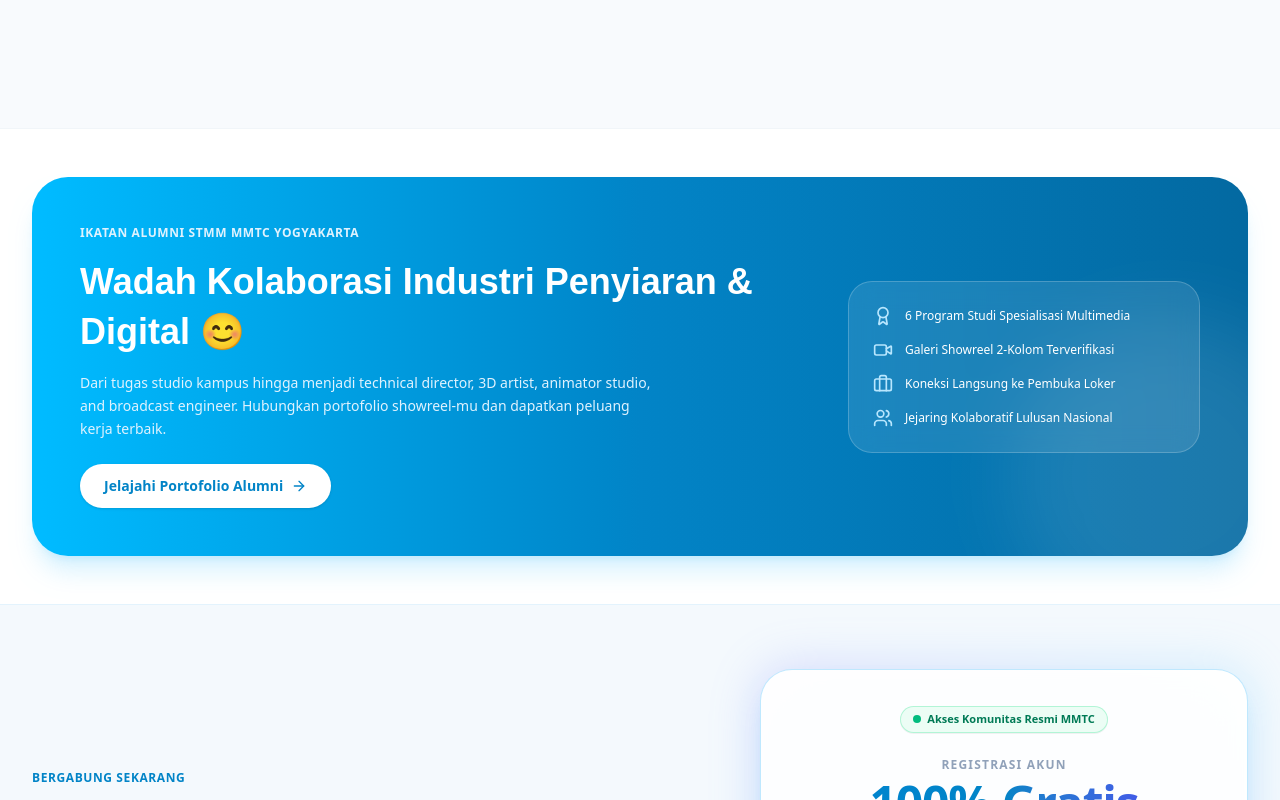
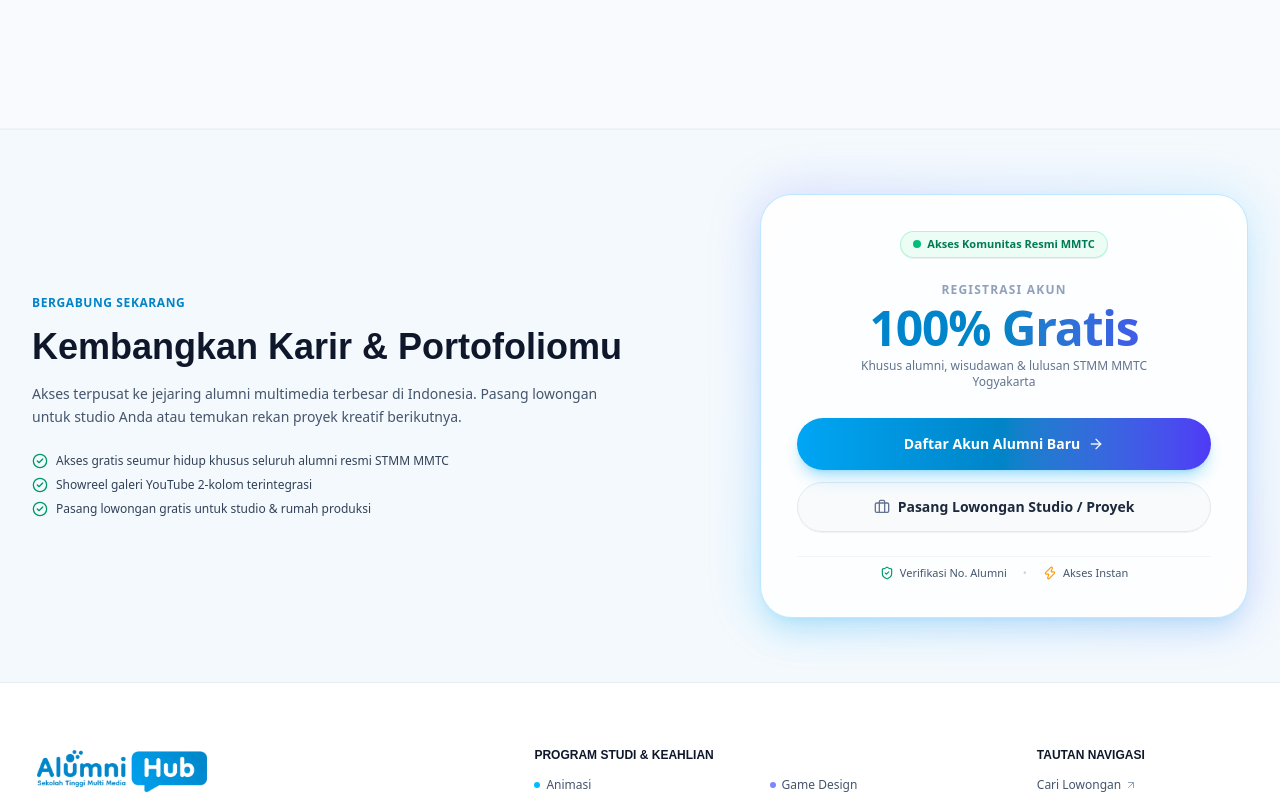
Before and after one commit to farhanditof-max/WebsiteAlumniSTMM, a Next.js app: page / in a window 1280 px wide. Shown: the part 1620-2420 px from the top of the page. Built offline with nearby package versions, Linux system fonts and the light colour scheme; no server answers.

Commit message:
chore(ui): remove spotlight banner section Wadah Kolaborasi Industri Penyiaran & Digital

```diff
--- a/src/app/page.tsx
+++ b/src/app/page.tsx
@@ -558,65 +558,6 @@
         </div>
       </section>
 
-      {/* SPOTLIGHT BANNER: WITH SCROLLREVEAL */}
-      <section className="py-12 bg-white">
-        <div className="max-w-7xl mx-auto px-4 sm:px-6 lg:px-8">
-          <ScrollReveal direction="up" delayMs={80} durationMs={750}>
-            <div className="bg-gradient-to-r from-sky-400 via-[#0284c7] to-[#0369a1] rounded-[36px] p-8 sm:p-12 text-white shadow-xl shadow-sky-500/15 relative overflow-hidden">
-
-              {/* Background glowing rings */}
-              <div className="absolute -right-20 -bottom-20 w-80 h-80 rounded-full bg-white/10 blur-2xl pointer-events-none" />
-
-              <div className="grid grid-cols-1 lg:grid-cols-12 gap-8 items-center">
-
-                {/* Left Column: Avatar & Headline */}
-                <div className="lg:col-span-8 space-y-4">
-                  <span className="text-xs font-bold text-sky-100 uppercase tracking-wider block">
-                    Ikatan Alumni STMM MMTC Yogyakarta
-                  </span>
-                  <h3 className="text-2xl sm:text-4xl font-bold leading-snug">
-                    Wadah Kolaborasi Industri Penyiaran &amp; Digital 😊
-                  </h3>
-                  <p className="text-xs sm:text-sm text-sky-100 max-w-xl leading-relaxed">
-                    Dari tugas studio kampus hingga menjadi technical director, 3D artist, animator studio, and broadcast engineer. Hubungkan portofolio showreel-mu dan dapatkan peluang kerja terbaik.
-                  </p>
-                  <div className="pt-2">
-                    <Link
-                      href="/open-to-work"
-                      className="inline-flex items-center gap-2 px-6 py-3 rounded-full bg-white text-[#0284c7] font-bold text-xs sm:text-sm hover:bg-sky-50 transition shadow-sm"
-                    >
-                      Jelajahi Portofolio Alumni
-                      <ArrowRight className="w-4 h-4 text-[#0284c7]" />
-                    </Link>
-                  </div>
-                </div>
-
-                {/* Right Column: 4 Stat Bullets */}
-                <div className="lg:col-span-4 space-y-3.5 bg-white/10 backdrop-blur-md p-6 rounded-3xl border border-white/20">
-                  <div className="flex items-center gap-3 text-xs">
-                    <Award className="w-5 h-5 text-sky-200 shrink-0" />
-                    <span>6 Program Studi Spesialisasi Multimedia</span>
-                  </div>
-                  <div className="flex items-center gap-3 text-xs">
-                    <Video className="w-5 h-5 text-sky-200 shrink-0" />
-                    <span>Galeri Showreel 2-Kolom Terverifikasi</span>
-                  </div>
-                  <div className="flex items-center gap-3 text-xs">
-                    <Briefcase className="w-5 h-5 text-sky-200 shrink-0" />
-                    <span>Koneksi Langsung ke Pembuka Loker</span>
-                  </div>
-                  <div className="flex items-center gap-3 text-xs">
-                    <Users className="w-5 h-5 text-sky-200 shrink-0" />
-                    <span>Jejaring Kolaboratif Lulusan Nasional</span>
-                  </div>
-                </div>
-
-              </div>
-            </div>
-          </ScrollReveal>
-        </div>
-      </section>
-
       {/* BOTTOM CTA: WITH SCROLLREVEAL */}
       <section className="py-16 bg-[#f4f9fd] border-t border-sky-100/80">
         <div className="max-w-7xl mx-auto px-4 sm:px-6 lg:px-8">
```
